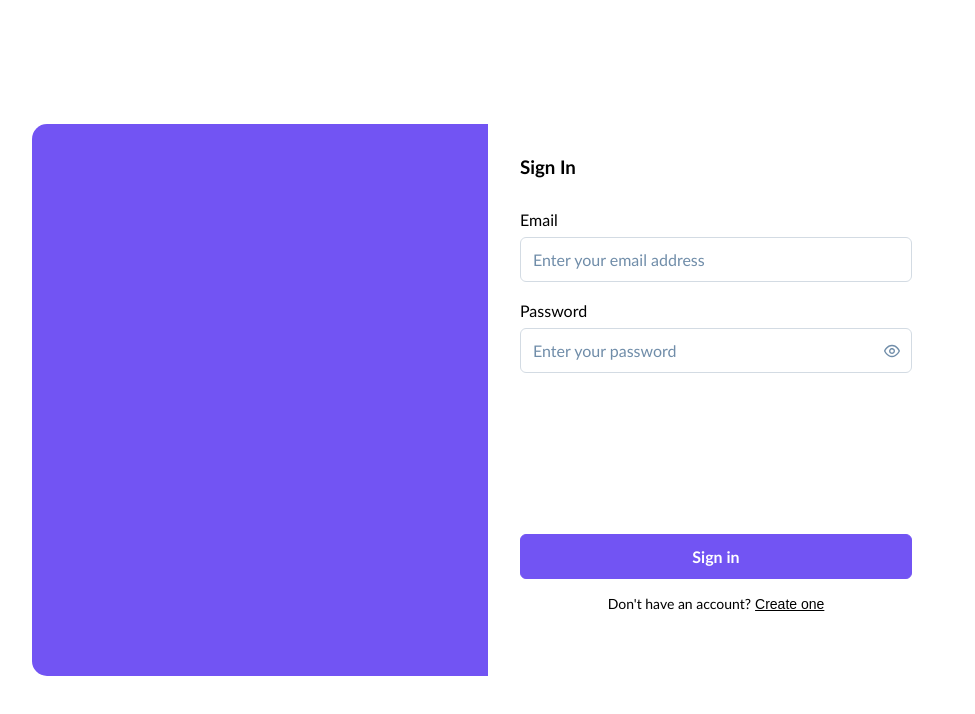
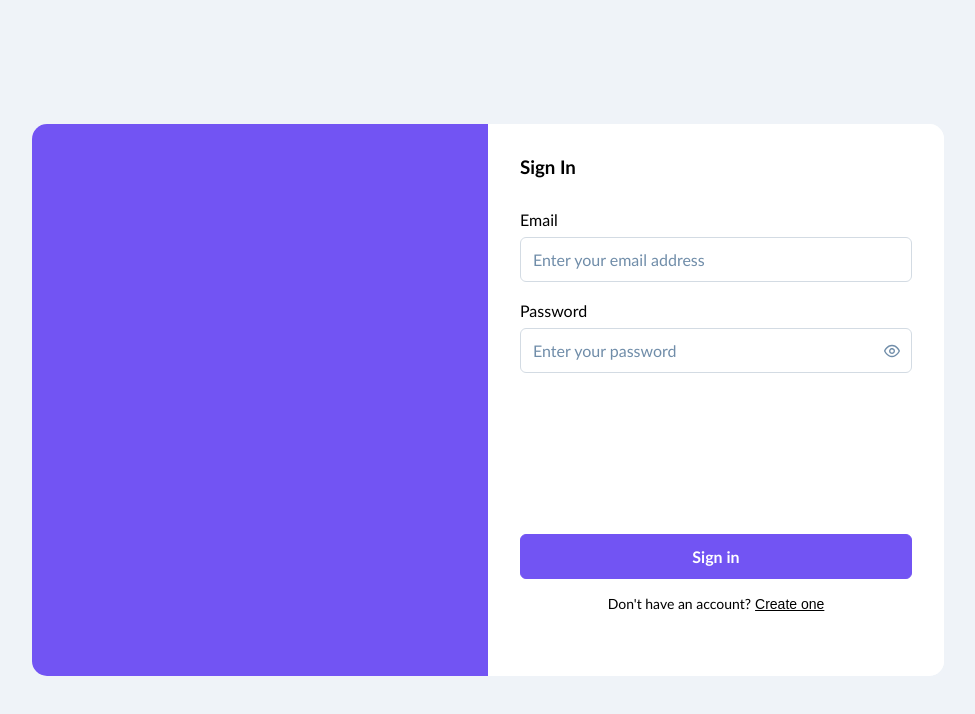
Before and after one commit to TheGeniusOfEternity/coordinate-area-checker-v4, a React (Vite) app in the folder frontend/: page /static/auth in a window 1280 px wide. Shown: the top 714 px of the page, without its empty margins (152-1127 px from the left). Built offline with nearby package versions, Linux system fonts and the light colour scheme.

Commit message:
feat(components): protected route wrapper

```diff
--- a/frontend/src/App.css
+++ b/frontend/src/App.css
@@ -5,6 +5,7 @@
 
 body {
   margin: 0;
+  background-color: var(--surface-ground);
 }
 
 .App {
@@ -32,10 +33,10 @@ body {
 }
 
 .light {
-  background-color: white;
+  background-color: #eff3f8;
 }
 .dark {
-  background-color: #1a1a1a;
+  background-color: #1d1e27;
 }
 
 
--- a/frontend/src/App.tsx
+++ b/frontend/src/App.tsx
@@ -11,7 +11,9 @@ import { useDispatch, useSelector } from "react-redux";
 import {
   initializeSessionRestore,
 } from "@/store/slices/authSlice";
+import ProtectedRoute from "@/components/routes/ProtectedRoute";
 
+const BASE = import.meta.env.BASE_URL;
 
 let previousTheme = "";
 
@@ -32,7 +34,7 @@ const App = ()=> {
   }, [currentTheme, changeTheme]);
 
   useEffect(() => {
-    const token = sessionStorage.getItem('accessToken');
+    const token = localStorage.getItem('access_token');
     if (token !== null) {
       dispatch(initializeSessionRestore(token));
     }
@@ -50,18 +52,22 @@ const App = ()=> {
           />
         )}
         <div className={`App ${isSwitching ? "theme-transition" : ""} ${currentTheme}`}>
-          <BrowserRouter>
+          <BrowserRouter basename={BASE}>
             <Routes>
               <Route
                 path="/static/auth"
-                element={<Welcome />}
+                element={
+                  isAuthed
+                    ? <Navigate to="/" replace />
+                    : <Welcome />
+                }
               />
               <Route
                 path="/static/"
                 element={
-                  isAuthed
-                    ? <Home />
-                    : <Navigate to="/static/auth" replace />
+                  <ProtectedRoute>
+                    <Home />
+                  </ProtectedRoute>
                 }
               />
               <Route path="*" element={<Navigate to="/static/" replace />} />
--- a/frontend/src/components/forms/Form.css
+++ b/frontend/src/components/forms/Form.css
@@ -63,7 +63,7 @@ form .auth-switch button {
   background: linear-gradient(
       to bottom,
       transparent 0%,
-      #282936 50%
+      var(--surface-card) 50%
   );
   pointer-events: none;
   z-index: 1;
@@ -75,7 +75,7 @@ form .auth-switch button {
   background: linear-gradient(
       to top,
       transparent 0%,
-      #282936 50%
+      var(--surface-card) 50%
   );
 }
 
--- /dev/null
+++ b/frontend/src/components/routes/ProtectedRoute.tsx
@@ -0,0 +1,18 @@
+import type { ReactNode } from "react";
+import { useSelector } from "react-redux";
+import type { RootState } from "@/store";
+import { Navigate } from "react-router";
+
+const ProtectedRoute = ({
+  children,
+}: {
+  children: ReactNode
+}) => {
+  const isAuth = useSelector((state: RootState) => state.auth.accessToken !== null);
+  if (!isAuth) {
+    return <Navigate to="/static/auth" replace />;
+  }
+  return children;
+};
+
+export default ProtectedRoute;
--- a/frontend/src/pages/welcome/Welcome.css
+++ b/frontend/src/pages/welcome/Welcome.css
@@ -33,6 +33,7 @@
   flex-direction: column;
   transition: all 0.6s ease;
   opacity: 1;
+  border-radius: 5px;
 }
 
 .auth-card.animating {
```
